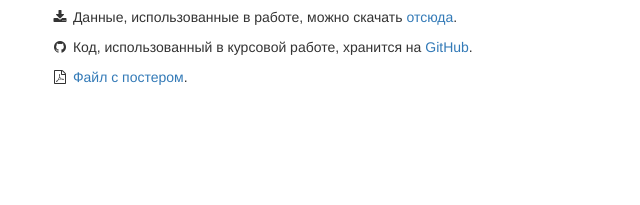
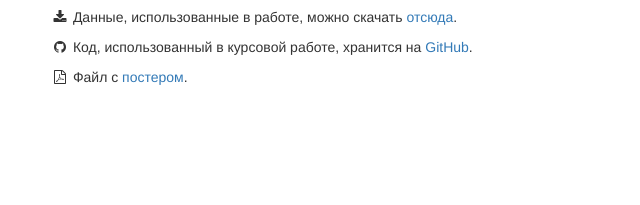
Before and after one commit to nevmenandr/work-web-page-example, a plain HTML site: page index.html in a window 1280 px wide. Shown: the part 775-980 px from the top of the page, 19-659 px from the left. Drawn offline with Linux system fonts and the light colour scheme.

Commit message:
Update index.html

```diff
--- a/index.html
+++ b/index.html
@@ -100,7 +100,7 @@
                 </ul>
                 <p><i class="fa fa-fw fa-download"></i> Данные, использованные в работе, можно скачать <a href="http://hsequantling.wikispaces.com/file/view/nanai-vowels.csv/564569635/nanai-vowels.csv">отсюда</a>.</p>
                 <p><i class="fa fa-fw fa-github"></i> Код, использованный в курсовой работе, хранится на <a href="https://github.com/DanilSko/tolstoy">GitHub</a>.</p>
-                <p><i class="fa fa-fw fa-file-pdf-o"></i> <a href="poster.pdf">Файл с постером</a>.</p>
+                <p><i class="fa fa-fw fa-file-pdf-o"></i> Файл с <a href="poster.pdf">постером</a>.</p>
             </div>
             <div class="col-md-6">
                 <img class="img-responsive" src="img/Rplot.png" alt="">
```
